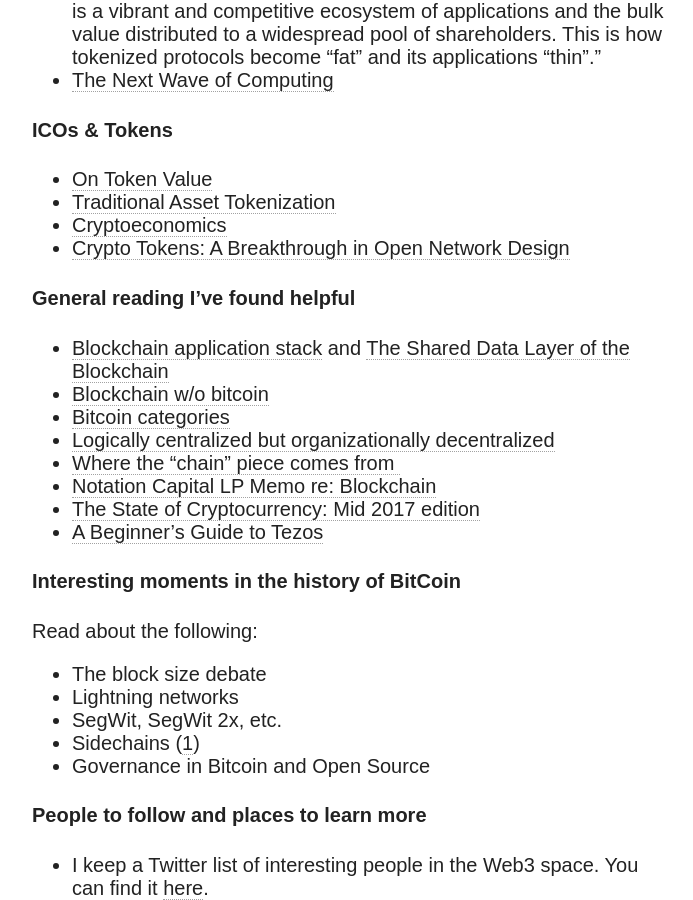
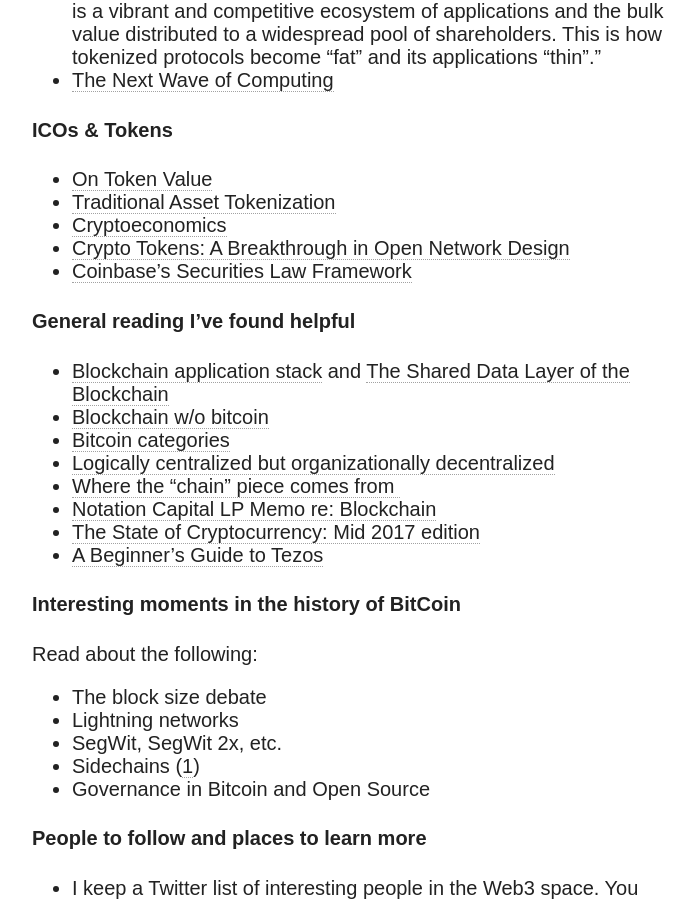
Before and after one commit to ckurdziel/ckurdziel.github.com, a Jekyll site: the page built from web3.md, in a window 1280 px wide and 900 px high, scrolled down 1011 px. Shown: the whole window, without its empty margins (288-981 px from the left). Built offline with Jekyll 4.4.1, drawn with Linux system fonts in a browser that asks for light colours; nearby versions of some CDN libraries.

```diff
--- a/web3.md
+++ b/web3.md
@@ -22,27 +22,28 @@ Here's a list of some useful “Web 3.0” (Bitcoin, Blockchains, ICOs, etc) rel
 - [Traditional Asset Tokenization][8]
 - [Cryptoeconomics][9]
 - [Crypto Tokens: A Breakthrough in Open Network Design][10]
+- [Coinbase’s Securities Law Framework][11]
 
 #### General reading I’ve found helpful
-- [Blockchain application stack][11] and [The Shared Data Layer of the Blockchain][12]
-- [Blockchain w/o bitcoin][13]
-- [Bitcoin categories][14]
-- [Logically centralized but organizationally decentralized][15]
-- [Where the "chain" piece comes from ][16]
-- [Notation Capital LP Memo re: Blockchain][17]
-- [The State of Cryptocurrency: Mid 2017 edition][18]
-- [A Beginner’s Guide to Tezos][19]
+- [Blockchain application stack][12] and [The Shared Data Layer of the Blockchain][13]
+- [Blockchain w/o bitcoin][14]
+- [Bitcoin categories][15]
+- [Logically centralized but organizationally decentralized][16]
+- [Where the "chain" piece comes from ][17]
+- [Notation Capital LP Memo re: Blockchain][18]
+- [The State of Cryptocurrency: Mid 2017 edition][19]
+- [A Beginner’s Guide to Tezos][20]
 
 #### Interesting moments in the history of BitCoin
 Read about the following:
 - The block size debate
 - Lightning networks
 - SegWit, SegWit 2x, etc.
-- Sidechains ([1][20])
+- Sidechains ([1][21])
 - Governance in Bitcoin and Open Source
 
 #### People to follow and places to learn more
-- I keep a Twitter list of interesting people in the Web3 space. You can find it [here][21].
+- I keep a Twitter list of interesting people in the Web3 space. You can find it [here][22].
 - **Many projects have great dialogues with their users/developers via Slack groups:** join a few and get familiar with the problems each project is grappling with.
 - **Github activity & commits:** interested in an open source project? Review the commit history and open PRs (or even the code) to get a sense of how active the community is and how much progress has been made.
 
```
Also changed, not shown: other parts of web3.md (+12 -11 lines), images/bio-photo.jpg.
